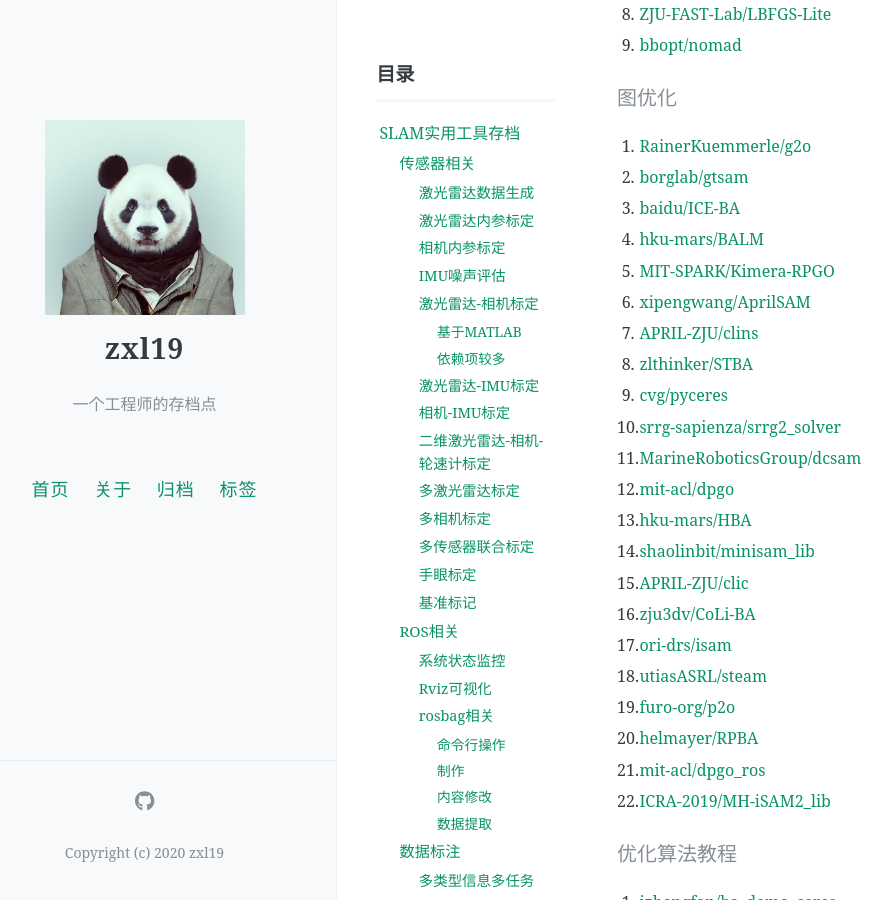
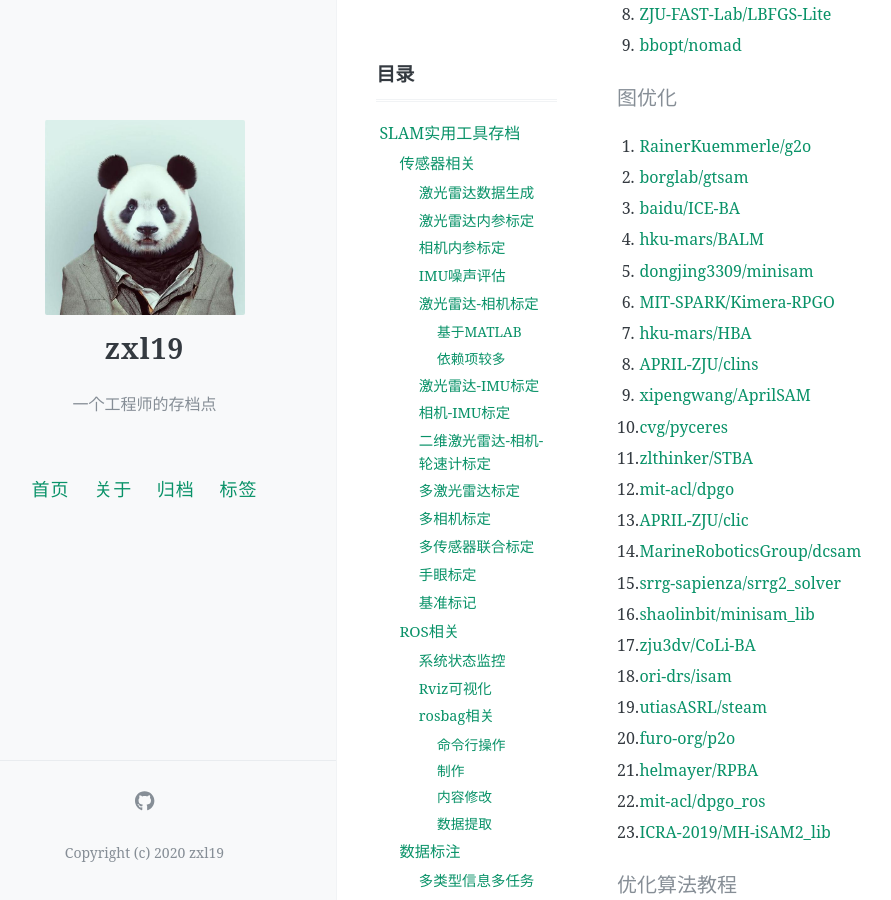
Before and after one commit to zxl19/zxl19.github.io, a Jekyll site: the page built from _posts/2021-05-25-slam-tool.md, in a window 1280 px wide and 900 px high, scrolled down 9850 px. Shown: the whole window, without its empty margins (47-938 px from the left). Built offline with Jekyll 4.4.1, drawn with Linux system fonts in a browser that asks for light colours; comment, search, counter and statistics services are not loaded; some of the changed text lies outside the part shown.

Commit message:
Update Posts

```diff
--- a/_posts/2021-05-25-slam-tool.md
+++ b/_posts/2021-05-25-slam-tool.md
@@ -358,24 +358,25 @@ pinned: false
 2. [borglab/gtsam](https://github.com/borglab/gtsam)
 3. [baidu/ICE-BA](https://github.com/baidu/ICE-BA)
 4. [hku-mars/BALM](https://github.com/hku-mars/BALM)
-5. [MIT-SPARK/Kimera-RPGO](https://github.com/MIT-SPARK/Kimera-RPGO)
-6. [xipengwang/AprilSAM](https://github.com/xipengwang/AprilSAM)
-7. [APRIL-ZJU/clins](https://github.com/APRIL-ZJU/clins)
-8. [zlthinker/STBA](https://github.com/zlthinker/STBA)
-9. [cvg/pyceres](https://github.com/cvg/pyceres)
-10. [srrg-sapienza/srrg2_solver](https://github.com/srrg-sapienza/srrg2_solver)
-11. [MarineRoboticsGroup/dcsam](https://github.com/MarineRoboticsGroup/dcsam)
+5. [dongjing3309/minisam](https://github.com/dongjing3309/minisam)
+6. [MIT-SPARK/Kimera-RPGO](https://github.com/MIT-SPARK/Kimera-RPGO)
+7. [hku-mars/HBA](https://github.com/hku-mars/HBA)
+8. [APRIL-ZJU/clins](https://github.com/APRIL-ZJU/clins)
+9. [xipengwang/AprilSAM](https://github.com/xipengwang/AprilSAM)
+10. [cvg/pyceres](https://github.com/cvg/pyceres)
+11. [zlthinker/STBA](https://github.com/zlthinker/STBA)
 12. [mit-acl/dpgo](https://github.com/mit-acl/dpgo)
-13. [hku-mars/HBA](https://github.com/hku-mars/HBA)
-14. [shaolinbit/minisam_lib](https://github.com/shaolinbit/minisam_lib)
-15. [APRIL-ZJU/clic](https://github.com/APRIL-ZJU/clic)
-16. [zju3dv/CoLi-BA](https://github.com/zju3dv/CoLi-BA)
-17. [ori-drs/isam](https://github.com/ori-drs/isam)
-18. [utiasASRL/steam](https://github.com/utiasASRL/steam)
-19. [furo-org/p2o](https://github.com/furo-org/p2o)
-20. [helmayer/RPBA](https://github.com/helmayer/RPBA)
-21. [mit-acl/dpgo_ros](https://github.com/mit-acl/dpgo_ros)
-22. [ICRA-2019/MH-iSAM2_lib](https://github.com/ICRA-2019/MH-iSAM2_lib)
+13. [APRIL-ZJU/clic](https://github.com/APRIL-ZJU/clic)
+14. [MarineRoboticsGroup/dcsam](https://github.com/MarineRoboticsGroup/dcsam)
+15. [srrg-sapienza/srrg2_solver](https://github.com/srrg-sapienza/srrg2_solver)
+16. [shaolinbit/minisam_lib](https://github.com/shaolinbit/minisam_lib)
+17. [zju3dv/CoLi-BA](https://github.com/zju3dv/CoLi-BA)
+18. [ori-drs/isam](https://github.com/ori-drs/isam)
+19. [utiasASRL/steam](https://github.com/utiasASRL/steam)
+20. [furo-org/p2o](https://github.com/furo-org/p2o)
+21. [helmayer/RPBA](https://github.com/helmayer/RPBA)
+22. [mit-acl/dpgo_ros](https://github.com/mit-acl/dpgo_ros)
+23. [ICRA-2019/MH-iSAM2_lib](https://github.com/ICRA-2019/MH-iSAM2_lib)
 
 #### 优化算法教程
 
```
Also changed, not shown: other parts of _posts/2021-05-25-slam-tool.md (+15 -12 lines), _posts/2021-06-01-cpp-library.md (+18 -0 lines), _posts/2021-06-23-math-tool.md (+1 -0 lines).
